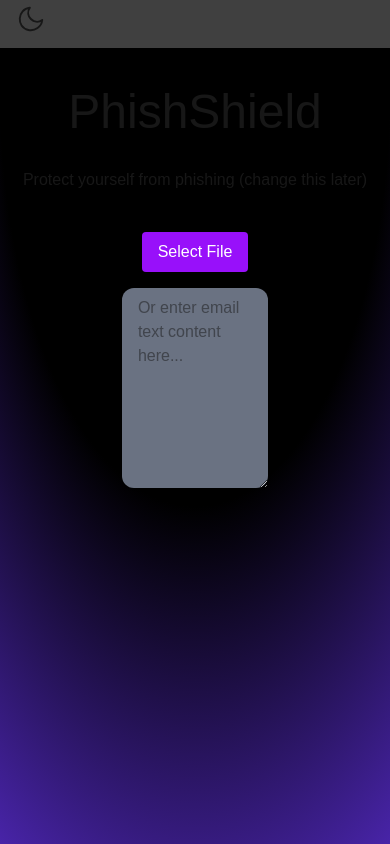
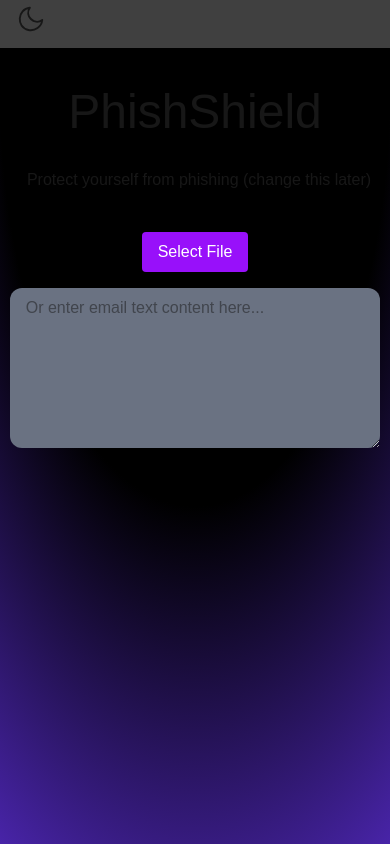
Before and after one commit to adarshm11/PhishEye, a Next.js app in the folder frontend/: page / in a window 390 px wide. Built offline with nearby package versions, Linux system fonts and the light colour scheme.

Commit message:
added mobile responsiveness

```diff
--- a/frontend/app/page.tsx
+++ b/frontend/app/page.tsx
@@ -96,11 +96,11 @@ export default function Home() {
         <div className="flex flex-col justify-center items-center mb-10">
           {/* title container */}
           <h1 className="text-5xl mb-8">PhishShield</h1>
-          <p>Protect yourself from phishing (change this later)</p>
+          <p className="ml-2 sm:ml-4 md:ml-6">Protect yourself from phishing (change this later)</p>
         </div>
         <div className="w-full flex flex-col justify-center items-center">
           {/* main content container */}
-          <div className="w-3/8 h-64 flex flex-col justify-center items-center">
+          <div className="w-[95%] sm:w-[90%] md:w-[85%] lg:w-[80%] xl:w-[70%] h-auto flex flex-col justify-center items-center">
             {/* user input container */}
             <input
               type="file"
@@ -122,8 +122,7 @@ export default function Home() {
             )}
 
             <textarea
-              type="text"
-              className="w-full h-full bg-gray-500 rounded-xl px-4 py-2"
+              className="w-full sm:w-3/4 md:w-1/2 lg:w-2/3 lg:h-64 h-40 sm:h-48 md:h-56 bg-gray-500 rounded-xl px-4 py-2"
               placeholder="Or enter email text content here..."
               onChange={(e) => setUserInput(e.target.value)}
               value={userInput}
```
